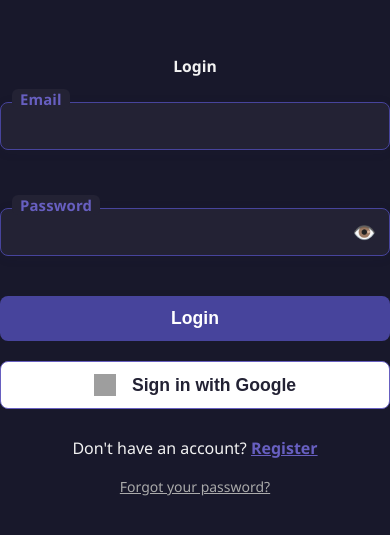
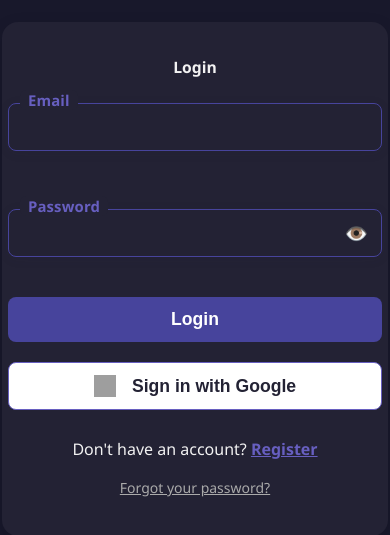
Before and after one commit to AmmarSaleh50/Study-Timer, a React (Create React App) app: page /login in a window 390 px wide. Shown: the part 143-678 px from the top of the page. Built offline with nearby package versions, Linux system fonts and the light colour scheme; no server answers; grey boxes are pictures that could not be loaded.

Commit message:
fix: cards not visiable in pages on the phone

```diff
--- a/src/App.css
+++ b/src/App.css
@@ -716,14 +716,14 @@ h1, .heading-animate {
   display: flex;
   flex-direction: column;
   padding: 32px 20px 0 20px;
-  transform: translateX(-120%) scale(0.98);
-  opacity: 0.7;
-  transition: transform 0.54s cubic-bezier(.4,1.6,.4,1), opacity 0.33s cubic-bezier(.4,1.6,.4,1);
+  /* transform: translateX(-120%) scale(0.98); */
+  /* opacity: 0.7; */
+  /* transition: transform 0.54s cubic-bezier(.4,1.6,.4,1), opacity 0.33s cubic-bezier(.4,1.6,.4,1); */
 }
 
 .drawer.open {
-  transform: translateX(0) scale(1);
-  opacity: 1;
+  /* transform: translateX(0) scale(1); */
+  /* opacity: 1; */
   box-shadow: 0 0 30px 0 rgba(80,80,160,0.18);
 }
 
@@ -765,12 +765,6 @@ h1, .heading-animate {
   gap: 10px;
   font-size: 1.3em;
   font-weight: 600;
-}
-
-.drawer-header .gear {
-  font-size: 1.3em;
-  display: flex;
-  align-items: center;
 }
 
 .drawer-slashes {
@@ -1054,15 +1048,21 @@ h1, .heading-animate {
     background: #18182b !important;
     padding-top: 54px !important; /* Enough space for menu button */
   }
-  .app-container {
-    padding: 8px 0 0 0 !important;
-    max-width: 100vw !important;
-    width: 100vw !important;
-    margin: 0 !important;
-    border-radius: 0 !important;
-    box-shadow: none !important;
-    overflow-x: hidden !important;
+  .app-container,
+  .routines-container,
+  .home-container,
+  .login-container,
+  .register-container,
+  .timer-screen {
     background: #232234 !important;
+    border-radius: 16px !important;
+    box-shadow: 0 6px 18px rgba(0,0,0,0.12) !important;
+    padding: 24px 6px 22px 6px !important;
+    margin: 10px 0 !important;
+    width: 97vw !important;
+    max-width: 98vw !important;
+    min-width: 0 !important;
+    display: block !important;
   }
   .timer-screen {
     min-height: 180px;
@@ -1097,10 +1097,27 @@ h1, .heading-animate {
   }
   .drawer {
     width: 96vw !important;
-    max-width: 100vw !important;
+    max-width: 430px !important;
     min-width: 0 !important;
     border-radius: 0 10px 10px 0 !important;
-    left: 0 !important;
+    box-sizing: border-box !important;
+  }
+  .drawer .drawer-actions {
+    width: 100% !important;
+    margin-left: 0 !important;
+    margin-right: 0 !important;
+    display: flex;
+    flex-direction: column;
+    align-items: stretch;
+    gap: 18px;
+    padding: 0 0 0 0 !important;
+  }
+  .drawer .drawer-actions button {
+    width: 100% !important;
+    margin: 0 !important;
+    border-radius: 10px !important;
+    font-size: 1.09em !important;
+    box-sizing: border-box !important;
   }
   .drawer-title {
     font-size: 1.05em !important;
@@ -1573,7 +1590,6 @@ hr.dashboard-hr-separator {
   }
   .view-tabs .tab-button.active {
     color: #fff !important;
-    background: none !important;
   }
   .view-tabs .tab-button:hover {
     background-color: rgba(255,255,255,0.05) !important;
@@ -1622,3 +1638,28 @@ hr.dashboard-hr-separator {
     padding: 10px 0;
   }
 }
+
+@media (max-width: 600px) {
+  .login-container,
+  .register-container,
+  .timer-screen {
+    margin-left: auto !important;
+    margin-right: auto !important;
+    max-width: 430px !important;
+    width: 99vw !important;
+    min-width: 0 !important;
+    box-sizing: border-box !important;
+  }
+  .timer-screen {
+    background: #232234 !important;
+    border-radius: 16px !important;
+    box-shadow: 0 6px 18px rgba(0,0,0,0.12) !important;
+    padding: 24px 6px 22px 6px !important;
+    margin: 10px auto !important;
+    width: 97vw !important;
+    max-width: 430px !important;
+    min-width: 0 !important;
+    display: block !important;
+    box-sizing: border-box !important;
+  }
+}
--- a/src/Dashboard.js
+++ b/src/Dashboard.js
@@ -65,7 +65,7 @@ function formatSmartDuration(seconds) {
 ============================================================================ */
 function TimerScreen({ subject, elapsedSeconds, formatTime, stopTimer, isPaused, onPause, onResume }) {
   return (
-    <div className="timer-screen">
+    <div className="timer-screen card-animate">
       <h2>Currently Studying: {subject}</h2>
       <div className="big-timer">{formatTime(elapsedSeconds)}</div>
       <div className="timer-controls">
--- a/src/Login.js
+++ b/src/Login.js
@@ -42,7 +42,7 @@ export default function Login() {
   // ---------- Render Login Form ----------
   return (
     <div className="home-main-bg fade-slide-in" style={{ minHeight: '100vh', display: 'flex', alignItems: 'center', justifyContent: 'center' }}>
-      <div className="app-container" style={{ maxWidth: "400px", textAlign: "center", width: '100%', background: 'rgba(35,34,52,0.93)', borderRadius: 18, boxShadow: '0 2px 24px #0006', padding: '38px 32px' }}>
+      <div className="login-container card-animate" style={{ maxWidth: "400px", textAlign: "center", width: '100%' }}>
         <h1 style={{ marginBottom: "30px" }}>Login</h1>
         <form onSubmit={loginUser} style={{ display: "flex", flexDirection: "column", gap: "16px" }}>
           <FloatingLabelInput
--- a/src/Register.js
+++ b/src/Register.js
@@ -43,7 +43,7 @@ export default function Register() {
   // ---------- Render Registration Form ----------
   return (
     <div className="home-main-bg fade-slide-in" style={{ minHeight: '100vh', display: 'flex', alignItems: 'center', justifyContent: 'center' }}>
-      <div className="app-container" style={{ maxWidth: "400px", textAlign: "center", width: '100%', background: 'rgba(35,34,52,0.93)', borderRadius: 18, boxShadow: '0 2px 24px #0006', padding: '38px 32px' }}>
+      <div className="register-container card-animate" style={{ maxWidth: "400px", textAlign: "center", width: '100%' }}>
         <h1 style={{ marginBottom: "30px" }}>Register</h1>
         <form onSubmit={registerUser} style={{ display: "flex", flexDirection: "column", gap: "16px" }}>
           <FloatingLabelInput
--- a/src/RoutinesPage.css
+++ b/src/RoutinesPage.css
@@ -133,11 +133,15 @@
     background: none;
   }
   .routines-container {
-    background: none !important;
-    box-shadow: none !important;
-    border-radius: 0 !important;
-    padding-left: 0 !important;
-    padding-right: 0 !important;
+    background: #232234 !important;
+    border-radius: 16px !important;
+    box-shadow: 0 6px 18px rgba(0,0,0,0.12) !important;
+    padding: 24px 6px 22px 6px !important;
+    margin: 10px 0 !important;
+    width: 97vw !important;
+    max-width: 98vw !important;
+    min-width: 0 !important;
+    display: block !important;
   }
 }
 
--- a/src/RoutinesPage.js
+++ b/src/RoutinesPage.js
@@ -64,11 +64,6 @@ const RoutinesPage = () => {
     visible: { opacity: 1 },
     exit: { opacity: 0 }
   };
-  const drawerVariants = {
-    hidden: { x: '-120%', scale: 0.98, opacity: 0.7 },
-    visible: { x: 0, scale: 1, opacity: 1, transition: { type: 'spring', stiffness: 80, damping: 23 } },
-    exit: { x: '-120%', scale: 0.98, opacity: 0.7 }
-  };
 
   const Drawer = () => (
     <AnimatePresence initial={false}>
@@ -88,11 +83,10 @@ const RoutinesPage = () => {
           {/* Drawer Panel Animation */}
           <motion.aside
             key="drawer-panel"
-            className={`drawer${drawerOpen ? ' open' : ''}`}
-            initial="hidden"
-            animate="visible"
-            exit="exit"
-            variants={drawerVariants}
+            className={`drawer`}
+            initial={{ x: '-120%', opacity: 0.65 }}
+            animate={{ x: 0, opacity: 1, transition: { type: 'tween', duration: 2.2, ease: [0.4, 1.6, 0.4, 1] } }}
+            exit={{ x: '-120%', opacity: 0.65, transition: { type: 'tween', duration: 1.6, ease: [0.4, 1.2, 0.4, 1] } }}
             style={{
               position: 'fixed',
               top: 0,
@@ -420,7 +414,7 @@ const RoutinesPage = () => {
                   {routines[selectedDay] && routines[selectedDay].length > 0 && (
                     <button
                       className="save-btn button-pop button-ripple"
-                      style={{ background: '#ad7c3b', marginLeft: 0 }}
+                      style={{ background: '#ad7c3b', color: '#fff', border: 'none', borderRadius: 8, padding: '10px 0', fontWeight: 600, fontSize: 16, cursor: 'pointer', marginTop: 24 }}
                       ref={lateBtnRef}
                       onClick={handleLateBtnClick}
                     >
@@ -430,7 +424,7 @@ const RoutinesPage = () => {
                   {routines[selectedDay] && routines[selectedDay].length > 0 && (
                     <button
                       className="save-btn button-pop button-ripple"
-                      style={{ background: '#5d996c', marginLeft: 0 }}
+                      style={{ background: '#5d996c', color: '#fff', border: 'none', borderRadius: 8, padding: '10px 0', fontWeight: 600, fontSize: 16, cursor: 'pointer', marginTop: 24 }}
                       ref={earlyBtnRef}
                       onClick={handleEarlyBtnClick}
                     >
--- a/src/animations.css
+++ b/src/animations.css
@@ -86,6 +86,16 @@
 }
 
 /* Drawer Smooth Fade + Slide (no pop/scale) + Blurred Overlay */
+.drawer-enter,
+.drawer-enter-active,
+.drawer-exit,
+.drawer-exit-active,
+.drawer.open {
+  animation: none !important;
+  transform: none !important;
+  opacity: unset !important;
+  transition: none !important;
+}
 .drawer-enter {
   transform: translateX(-80px);
   opacity: 0;
@@ -104,7 +114,6 @@
   opacity: 0;
   transition: transform 0.32s cubic-bezier(.4,1.2,.4,1), opacity 0.22s cubic-bezier(.4,1.2,.4,1);
 }
-.drawer.open { animation: none !important; }
 
 .drawer-overlay {
   background: rgba(20,20,40,0.32);
```
